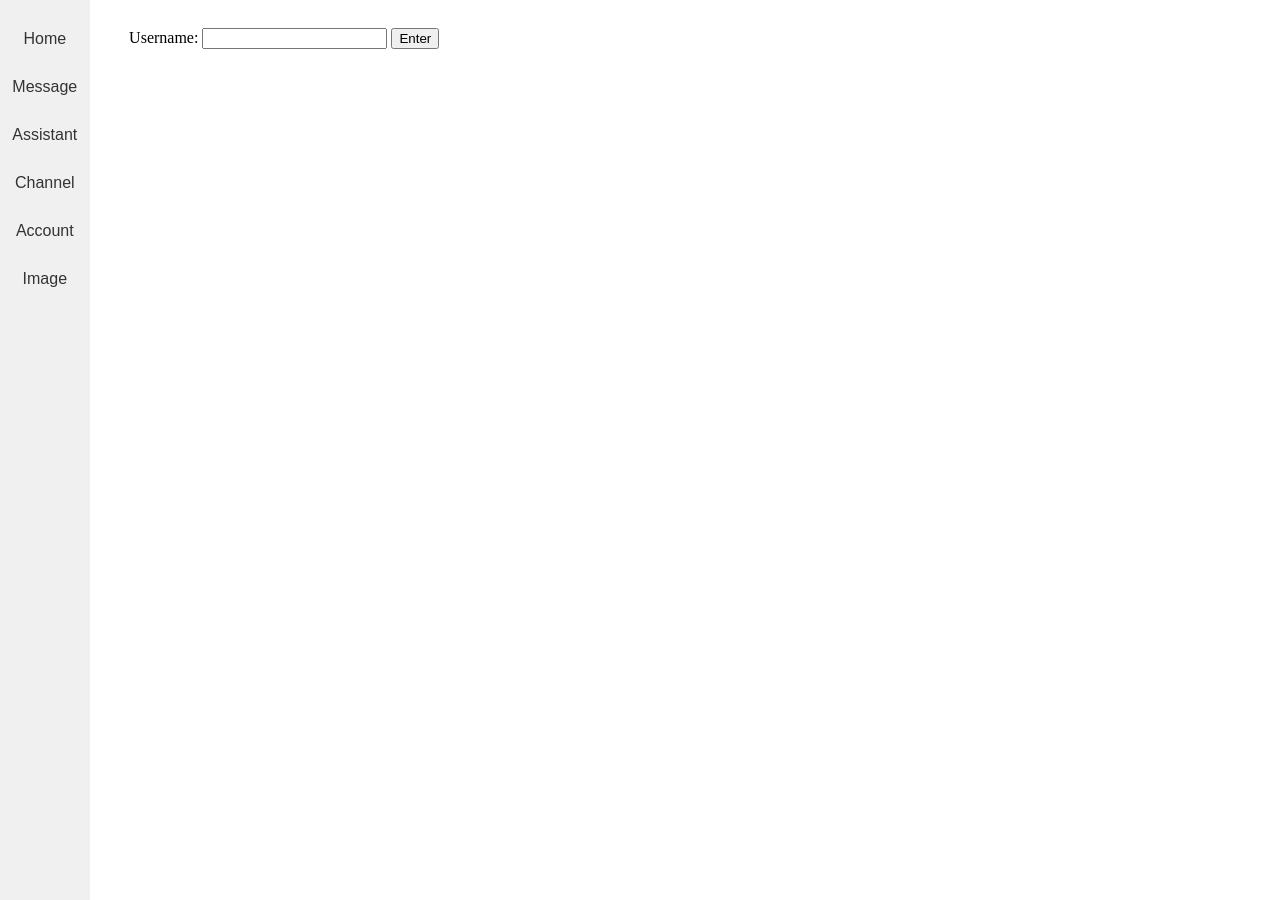
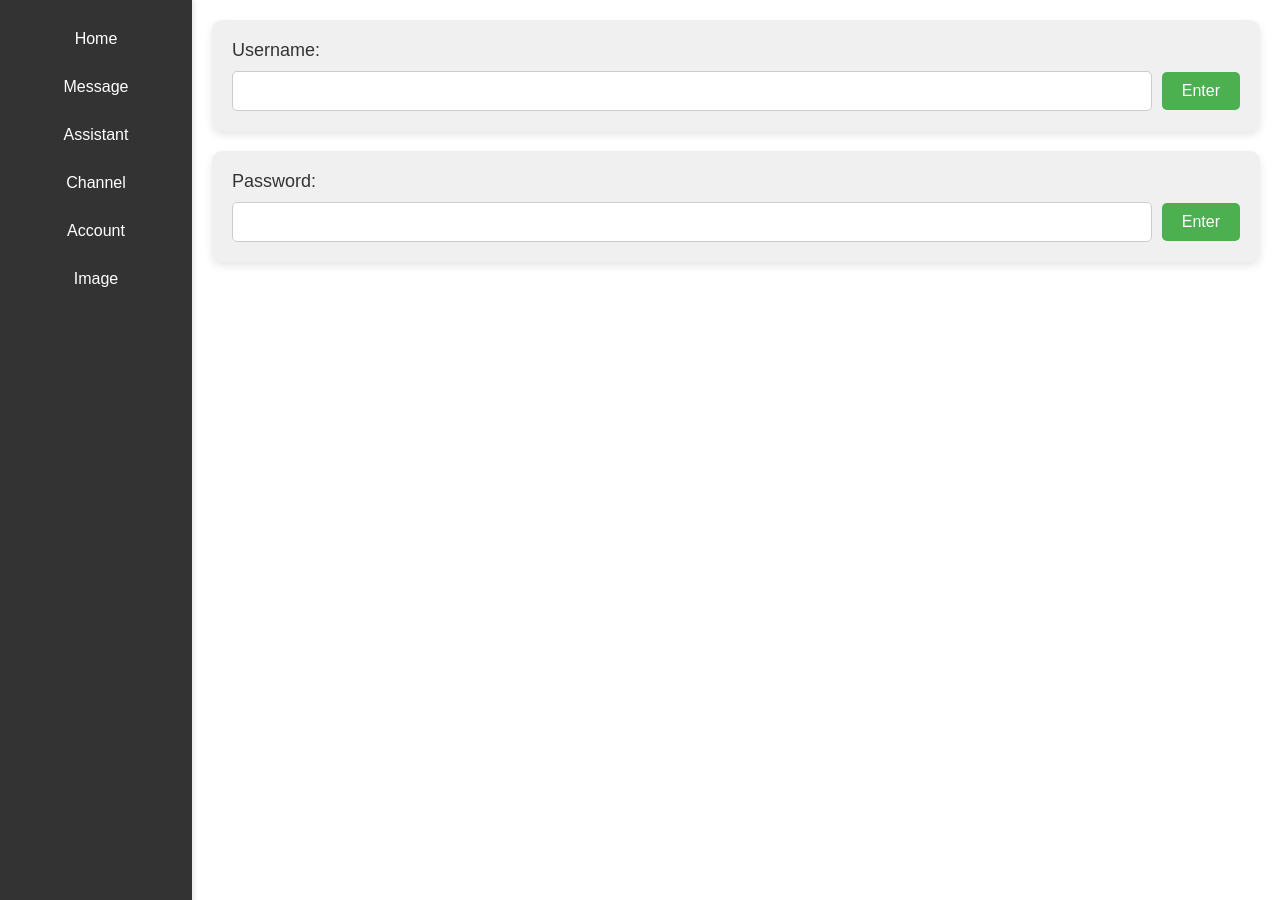
Before and after one commit to CoolCodingPeople/place, a Jekyll site: the page cc-account.html, which Jekyll copies as it is, in a window 1280 px wide. Built offline with Jekyll 4.4.1, drawn with Linux system fonts in a browser that asks for light colours.

Commit message:
more change

```diff
--- a/cc-account.html
+++ b/cc-account.html
@@ -5,10 +5,15 @@
     <meta name="viewport" content="width=device-width, initial-scale=1.0">
     <title>Login</title>
     <style>
+        body {
+            margin: 0;
+            font-family: 'Arial', sans-serif;
+        }
+
         #sidebar {
             height: 100vh;
-            width: 7%;
-            background-color: #f0f0f0;
+            width: 15%;
+            background-color: #333;
             position: fixed;
             top: 0;
             left: 0;
@@ -16,23 +21,68 @@
             flex-direction: column;
             align-items: center;
             padding-top: 20px;
-            font-family: Arial, sans-serif;
+            box-shadow: 2px 0px 5px rgba(0, 0, 0, 0.1);
         }
+
         #sidebar a {
             text-decoration: none;
-            color: #333;
+            color: #fff;
             margin-bottom: 10px;
             padding: 10px;
             border-radius: 5px;
             transition: background-color 0.3s ease;
-            font-family: Arial, sans-serif;
         }
+
         #sidebar a:hover {
-            background-color: #ccc;
+            background-color: #555;
         }
-        #login-container {
-            margin-left: 8%;
+
+        #main-content {
+            margin-left: 15%;
             padding: 20px;
+        }
+
+        #login-container, #password-container {
+            background-color: #f0f0f0;
+            border-radius: 10px;
+            box-shadow: 0 4px 8px rgba(0, 0, 0, 0.1);
+            margin-bottom: 20px;
+            padding: 20px;
+        }
+
+        .input-label {
+            display: block;
+            margin-bottom: 10px;
+            font-size: 18px;
+            color: #333;
+        }
+
+        .input-group {
+            display: flex;
+            align-items: center;
+        }
+
+        .input-field {
+            flex: 1;
+            padding: 10px;
+            border: 1px solid #ccc;
+            border-radius: 5px;
+            margin-right: 10px;
+            font-size: 16px;
+        }
+
+        .submit-button {
+            padding: 10px 20px;
+            background-color: #4CAF50;
+            color: white;
+            border: none;
+            border-radius: 5px;
+            cursor: pointer;
+            font-size: 16px;
+        }
+
+        .submit-button:hover {
+            background-color: #45a049;
         }
     </style>
     <script>
@@ -47,6 +97,17 @@
                 alert("Please enter a valid username.");
             }
         }
+
+        function loginPass() {
+            var password = document.getElementById("pass").value;
+
+            if (password.trim() !== "") {
+                // You can add password validation logic here.
+                alert("Password entered. You can add validation logic here.");
+            } else {
+                alert("Please enter a valid password.");
+            }
+        }
     </script>
 </head>
 <body>
@@ -58,10 +119,21 @@
     <a href="cc-account.html">Account</a>
     <a href="cc-image.html">Image</a>
 </div>
-<div id="login-container">
-    <label for="username">Username:</label>
-    <input type="text" id="username">
-    <button onclick="loginUser()">Enter</button>
+<div id="main-content">
+    <div id="login-container">
+        <label for="username" class="input-label">Username:</label>
+        <div class="input-group">
+            <input type="text" id="username" class="input-field">
+            <button onclick="loginUser()" class="submit-button">Enter</button>
+        </div>
+    </div>
+    <div id="password-container">
+        <label for="pass" class="input-label">Password:</label>
+        <div class="input-group">
+            <input type="password" id="pass" class="input-field">
+            <button onclick="loginPass()" class="submit-button">Enter</button>
+        </div>
+    </div>
 </div>
 </body>
 </html>
```
